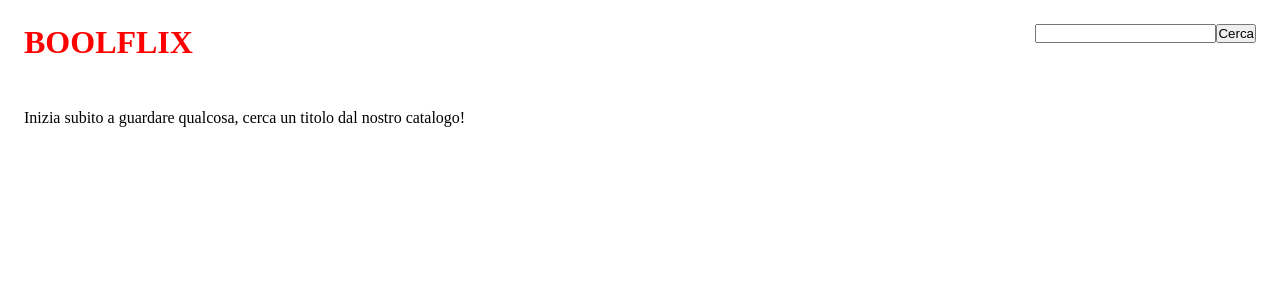
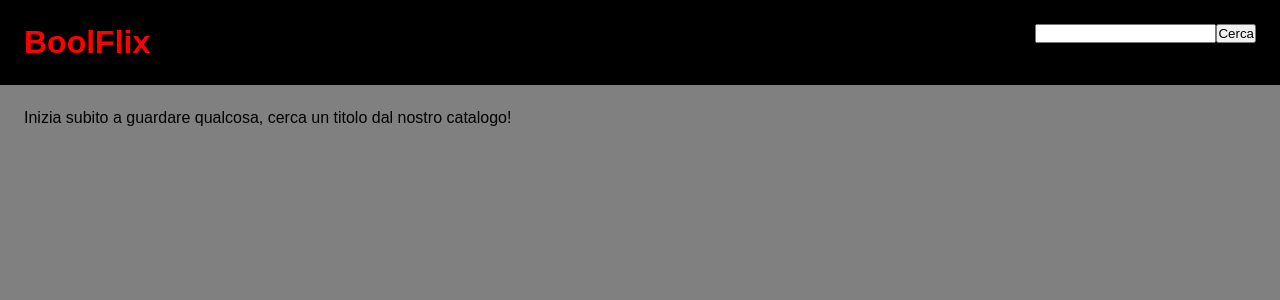
Before and after one commit to simone-nolberto/vite-boolflix, a Vue app: page / in a window 1280 px wide. Shown: the top 300 px of the page. Built offline with nearby package versions, Linux system fonts and the light colour scheme.

Commit message:
update with style change

```diff
--- a/src/components/AppHeader.vue
+++ b/src/components/AppHeader.vue
@@ -43,7 +43,7 @@ export default {
 <template>
     <header>
         <div class="logo">
-            <h1>BOOLFLIX</h1>
+            <h1>BoolFlix</h1>
         </div>
 
         <div class="searchBar">
--- a/src/components/Movie.vue
+++ b/src/components/Movie.vue
@@ -84,6 +84,7 @@ export default {
                     <li>
                         Voto: <i v-for="n in this.vote" :key="'filled-' + n" class="fa-solid fa-star"></i>
                     </li>
+                    <li>Sinossi: {{ film.overview }}</li>
                 </ul>
             </div>
         </div>
--- a/src/components/Serie.vue
+++ b/src/components/Serie.vue
@@ -72,7 +72,7 @@ export default {
                 <img :src="imgLink" alt="">
             </div>
             <div class="card-body" v-if="this.state.tvSeries.length > 0">
-                <h3>Tv</h3>
+                <h3>Show</h3>
                 <ul>
                     <li>Titolo: {{ serie.original_name }}</li>
                     <li>Titolo originale: {{ serie.original_name }}</li>
@@ -80,6 +80,7 @@ export default {
                     </li>
                     <!-- <li>Lingua originale: {{ this.serieFlag }}</li> -->
                     <li>Voto: <i v-for="n in this.vote" :key="'filled-' + n" class="fa-solid fa-star"></i></li>
+                    <li>Sinossi: {{ serie.overview }}</li>
                 </ul>
 
             </div>
--- a/src/style.css
+++ b/src/style.css
@@ -2,6 +2,8 @@
     margin: 0;
     padding: 0;
     box-sizing: border-box;
+    font-family: Arial, Helvetica, sans-serif;
+
 }
 
 
@@ -9,6 +11,7 @@ header {
     padding: 1.5rem;
     display: flex;
     justify-content: space-between;
+    background-color: black;
 }
 
 .logo {
@@ -17,7 +20,10 @@ header {
 
 
 main {
+    height: calc(100vh - 84px);
     padding: 1.5rem;
+    background-color: gray;
+    overflow: auto;
 }
 
 
@@ -42,23 +48,25 @@ main {
     padding-bottom: 5rem;
 }
 
-.card{
+.card {
     width: 350px;
     position: relative;
     height: 450px;
 
-    .card-img{
+    .card-img {
         position: absolute;
         z-index: 1;
 
     }
 
-    .card-body{
+    .card-body {
         position: absolute;
+        width: 340px;
+
     }
 }
 
-.card:hover .card-img{
+.card:hover .card-img {
     display: none;
 }
 
```
